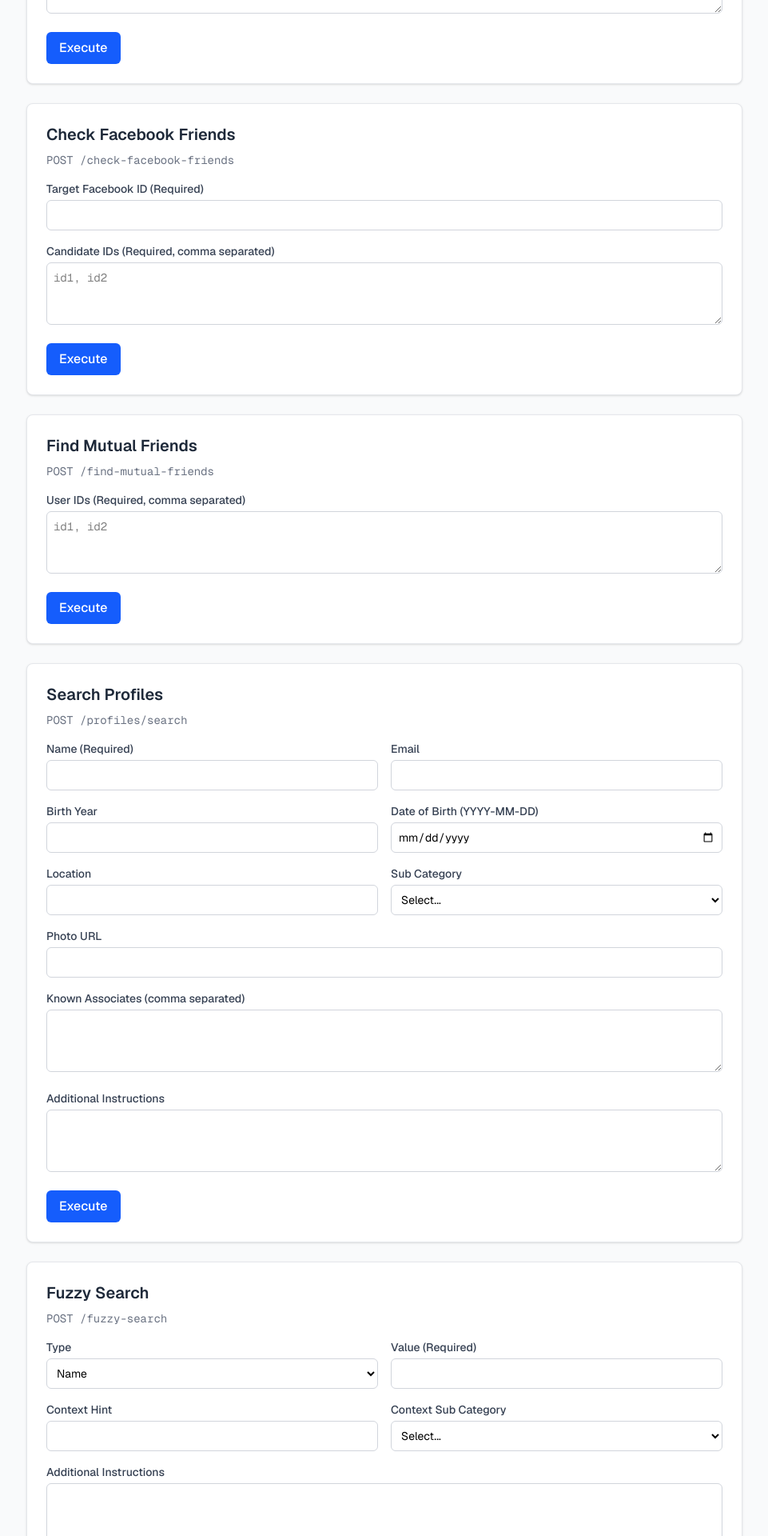
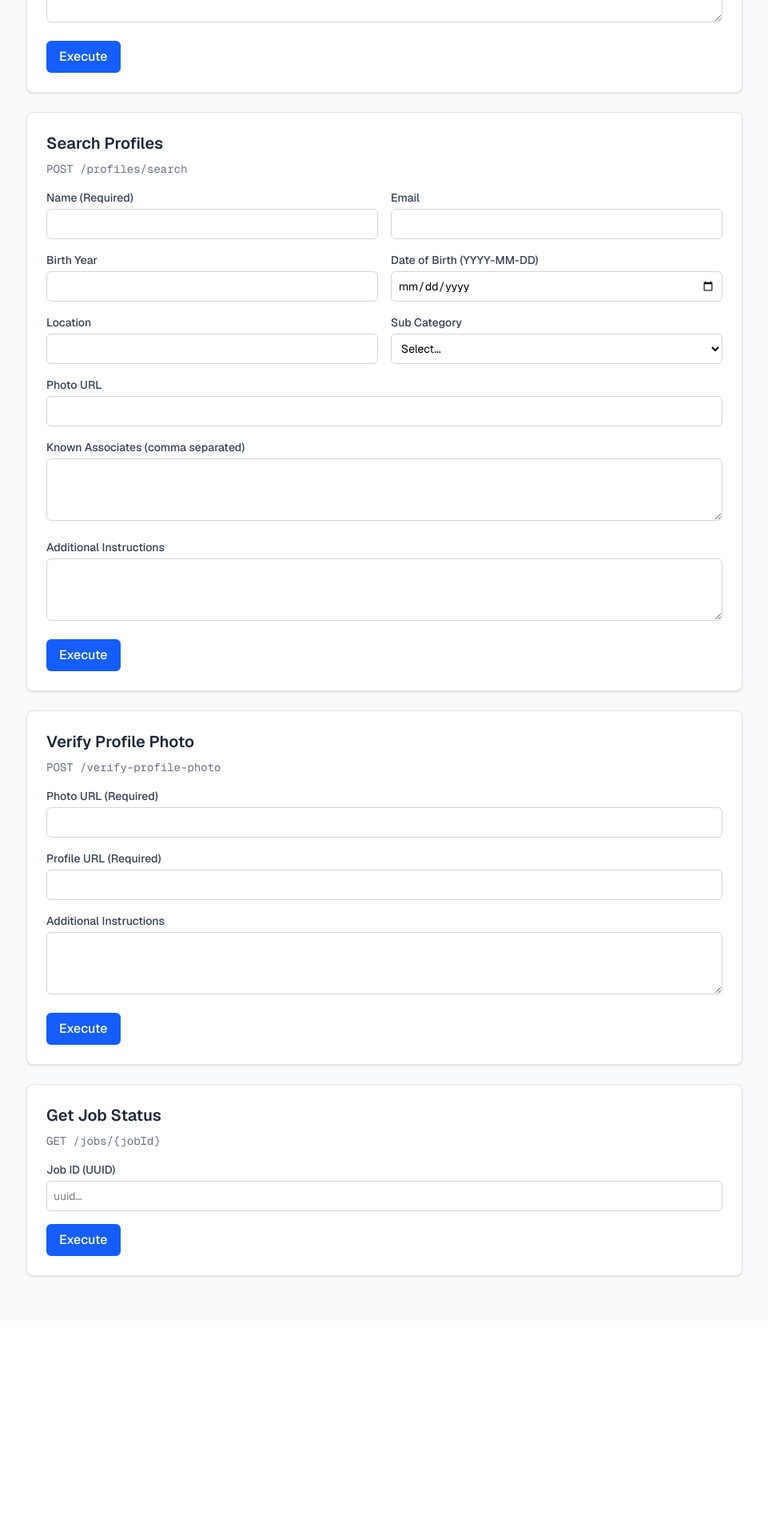
Before and after one commit to joinplank/proofly-sdk-playground, a Next.js app: page / in a window 1280 px wide. Shown: the part 880-2800 px from the top of the page at 80% size, without its empty margins (159-1120 px from the left). After the commit the page ends 2531 px from the top, so only its background shows below. Built offline with nearby package versions, Linux system fonts and the light colour scheme.

Commit message:
feat: removed test functions

```diff
--- a/src/app/actions.ts
+++ b/src/app/actions.ts
@@ -16,25 +16,7 @@ function handleError(error: unknown): { success: false; error: string } {
   return { success: false, error: message };
 }
 
-export async function checkHealthAction(apiKey: string, baseURL: string): Promise<ActionResult<PlankProofly.HealthCheckResponse>> {
-  try {
-    const client = getClient(apiKey, baseURL);
-    const data = await client.health.check();
-    return { success: true, data };
-  } catch (error) {
-    return handleError(error);
-  }
-}
 
-export async function compareImagesAction(apiKey: string, baseURL: string, params: PlankProofly.CompareImageCompareParams): Promise<ActionResult<PlankProofly.CompareImageCompareResponse>> {
-  try {
-    const client = getClient(apiKey, baseURL);
-    const data = await client.compareImages.compare(params);
-    return { success: true, data };
-  } catch (error) {
-    return handleError(error);
-  }
-}
 
 export async function checkFacebookFriendsAction(apiKey: string, baseURL: string, params: PlankProofly.CheckFacebookFriendCheckParams): Promise<ActionResult<PlankProofly.CheckFacebookFriendCheckResponse>> {
   try {
@@ -66,25 +48,6 @@ export async function searchProfilesAction(apiKey: string, baseURL: string, para
   }
 }
 
-export async function fuzzySearchSuggestAction(apiKey: string, baseURL: string, params: PlankProofly.FuzzySearchSuggestParams): Promise<ActionResult<PlankProofly.FuzzySearchSuggestResponse>> {
-  try {
-    const client = getClient(apiKey, baseURL);
-    const data = await client.fuzzySearch.suggest(params);
-    return { success: true, data };
-  } catch (error) {
-    return handleError(error);
-  }
-}
-
-export async function fuzzySearchBatchAction(apiKey: string, baseURL: string, params: PlankProofly.FuzzySearchSuggestBatchParams): Promise<ActionResult<PlankProofly.FuzzySearchSuggestBatchResponse>> {
-  try {
-    const client = getClient(apiKey, baseURL);
-    const data = await client.fuzzySearch.suggestBatch(params);
-    return { success: true, data };
-  } catch (error) {
-    return handleError(error);
-  }
-}
 
 export async function verifyProfilePhotoAction(apiKey: string, baseURL: string, params: PlankProofly.VerifyProfilePhotoVerifyParams): Promise<ActionResult<PlankProofly.VerifyProfilePhotoVerifyResponse>> {
   try {
--- a/src/app/page.tsx
+++ b/src/app/page.tsx
@@ -41,13 +41,9 @@ export default function Home() {
           </div>
         </div>
 
-        <HealthCheck apiKey={apiKey} baseUrl={baseUrl} />
-        <CompareImages apiKey={apiKey} baseUrl={baseUrl} />
         <CheckFriends apiKey={apiKey} baseUrl={baseUrl} />
         <MutualFriends apiKey={apiKey} baseUrl={baseUrl} />
         <SearchProfiles apiKey={apiKey} baseUrl={baseUrl} />
-        <FuzzySearch apiKey={apiKey} baseUrl={baseUrl} />
-        <FuzzyBatchSearch apiKey={apiKey} baseUrl={baseUrl} />
         <VerifyPhoto apiKey={apiKey} baseUrl={baseUrl} />
         <JobStatus apiKey={apiKey} baseUrl={baseUrl} />
       </div>
@@ -85,53 +81,6 @@ function Section({ title, endpoint, children, onAction, result, loading }: Secti
         </pre>
       )}
     </div>
-  );
-}
-
-function HealthCheck({ apiKey, baseUrl }: { apiKey: string, baseUrl: string }) {
-  const [result, setResult] = useState<ActionResult<PlankProofly.HealthCheckResponse> | null>(null);
-  const [loading, setLoading] = useState(false);
-
-  const handleAction = async () => {
-    setLoading(true);
-    const res = await Actions.checkHealthAction(apiKey, baseUrl);
-    setResult(res);
-    setLoading(false);
-  };
-
-  return (
-    <Section title="Health Check" endpoint="GET /health" onAction={handleAction} result={result} loading={loading}>
-      <p className="text-sm text-gray-600">Check service availability.</p>
-    </Section>
-  );
-}
-
-function CompareImages({ apiKey, baseUrl }: { apiKey: string, baseUrl: string }) {
-  const [img1, setImg1] = useState('');
-  const [img2, setImg2] = useState('');
-  const [instr, setInstr] = useState('');
-  const [result, setResult] = useState<ActionResult<PlankProofly.CompareImageCompareResponse> | null>(null);
-  const [loading, setLoading] = useState(false);
-
-  const handleAction = async () => {
-    setLoading(true);
-    const res = await Actions.compareImagesAction(apiKey, baseUrl, {
-      imageUrl1: img1,
-      imageUrl2: img2,
-      additionalInstructions: instr || undefined
-    });
-    setResult(res);
-    setLoading(false);
-  };
-
-  return (
-    <Section title="Compare Images" endpoint="POST /compare-images" onAction={handleAction} result={result} loading={loading}>
-      <div className="grid grid-cols-1 gap-4">
-        <Input label="Image URL 1 (Required)" value={img1} onChange={setImg1} placeholder="https://..." />
-        <Input label="Image URL 2 (Required)" value={img2} onChange={setImg2} placeholder="https://..." />
-        <TextArea label="Additional Instructions" value={instr} onChange={setInstr} />
-      </div>
-    </Section>
   );
 }
 
@@ -258,104 +207,6 @@ function SearchProfiles({ apiKey, baseUrl }: { apiKey: string, baseUrl: string }
   );
 }
 
-function FuzzySearch({ apiKey, baseUrl }: { apiKey: string, baseUrl: string }) {
-  const [type, setType] = useState<string>('name');
-  const [value, setValue] = useState('');
-  const [hint, setHint] = useState('');
-  const [subCat, setSubCat] = useState('');
-  const [instr, setInstr] = useState('');
-  const [result, setResult] = useState<ActionResult<PlankProofly.FuzzySearchSuggestResponse> | null>(null);
-  const [loading, setLoading] = useState(false);
-
-  const handleAction = async () => {
-    setLoading(true);
-    const params: PlankProofly.FuzzySearchSuggestParams = {
-      type: type as 'name' | 'location' | 'occupation' | 'email',
-      value,
-      additionalInstructions: instr || undefined
-    };
-    if (hint || subCat) {
-      params.context = {
-        hint: hint || undefined,
-        subCategory: (subCat as 'hometown' | 'current') || undefined
-      };
-    }
-    const res = await Actions.fuzzySearchSuggestAction(apiKey, baseUrl, params);
-    setResult(res);
-    setLoading(false);
-  };
-
-  return (
-    <Section title="Fuzzy Search" endpoint="POST /fuzzy-search" onAction={handleAction} result={result} loading={loading}>
-      <div className="grid grid-cols-1 md:grid-cols-2 gap-4">
-        <div>
-          <label className="block text-sm font-medium text-gray-700 mb-1">Type</label>
-          <select
-            value={type}
-            onChange={e => setType(e.target.value)}
-            className="w-full p-2 border border-gray-300 rounded-md text-sm text-black"
-          >
-            <option value="name">Name</option>
-            <option value="location">Location</option>
-            <option value="occupation">Occupation</option>
-            <option value="email">Email</option>
-          </select>
-        </div>
-        <Input label="Value (Required)" value={value} onChange={setValue} />
-        <Input label="Context Hint" value={hint} onChange={setHint} />
-
-        <div>
-          <label className="block text-sm font-medium text-gray-700 mb-1">Context Sub Category</label>
-          <select
-            value={subCat}
-            onChange={e => setSubCat(e.target.value)}
-            className="w-full p-2 border border-gray-300 rounded-md text-sm text-black"
-          >
-            <option value="">Select...</option>
-            <option value="hometown">Hometown</option>
-            <option value="current">Current</option>
-          </select>
-        </div>
-
-        <div className="md:col-span-2">
-          <TextArea label="Additional Instructions" value={instr} onChange={setInstr} />
-        </div>
-      </div>
-    </Section>
-  );
-}
-
-function FuzzyBatchSearch({ apiKey, baseUrl }: { apiKey: string, baseUrl: string }) {
-  const [json, setJson] = useState('');
-  const [result, setResult] = useState<ActionResult<PlankProofly.FuzzySearchSuggestBatchResponse> | null>(null);
-  const [loading, setLoading] = useState(false);
-
-  const handleAction = async () => {
-    setLoading(true);
-    try {
-      const requests = JSON.parse(json);
-      const res = await Actions.fuzzySearchBatchAction(apiKey, baseUrl, { requests });
-      setResult(res);
-    } catch (e: unknown) {
-      const message = e instanceof Error ? e.message : String(e);
-      setResult({ success: false, error: 'Invalid JSON: ' + message });
-    }
-    setLoading(false);
-  };
-
-  return (
-    <Section title="Fuzzy Search Batch" endpoint="POST /fuzzy-search/batch" onAction={handleAction} result={result} loading={loading}>
-      <TextArea
-        label="Requests JSON (Array of objects)"
-        value={json}
-        onChange={setJson}
-        placeholder='[{"type": "name", "value": "John"}, {"type": "location", "value": "NY"}]'
-        rows={6}
-      />
-    </Section>
-  );
-}
-
 function VerifyPhoto({ apiKey, baseUrl }: { apiKey: string, baseUrl: string }) {
   const [photo, setPhoto] = useState('');
   const [profile, setProfile] = useState('');
```
Also changed, not shown: 1 other file (tests, documents, lock files or other folders).
